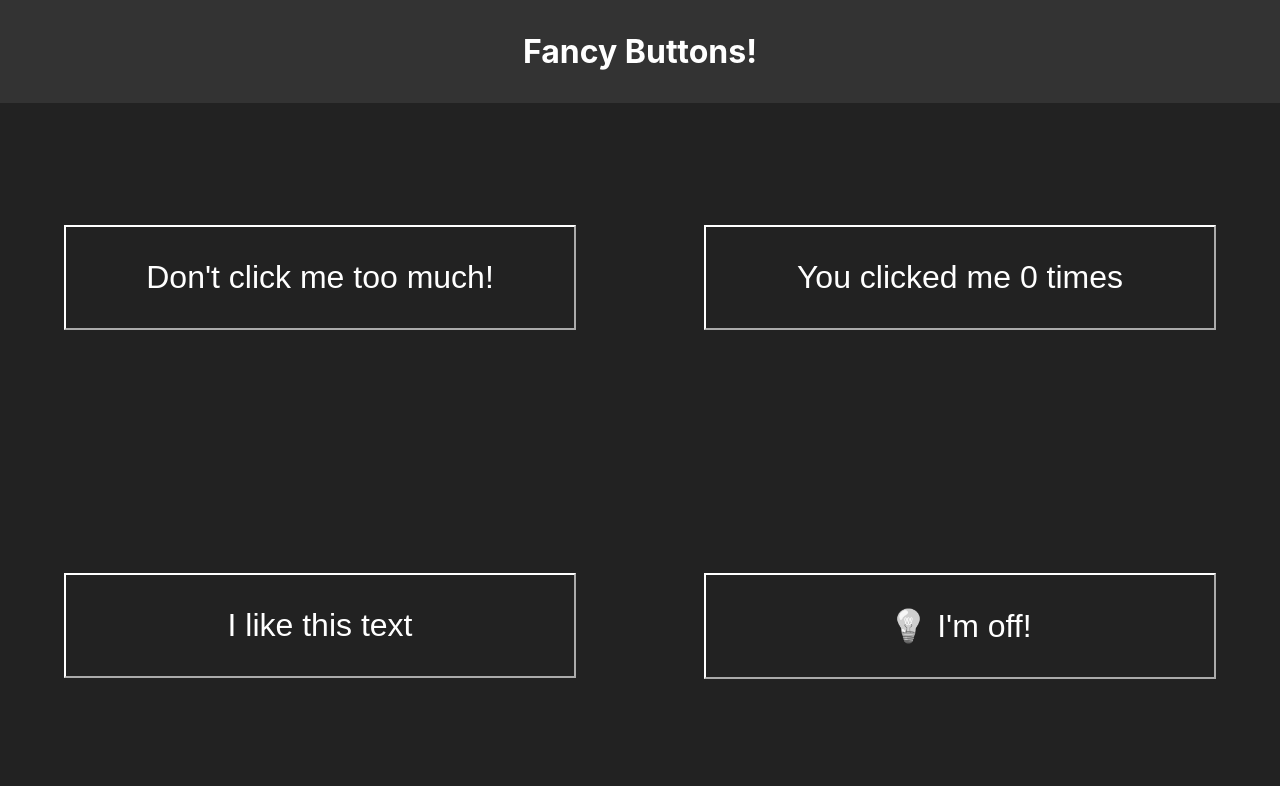
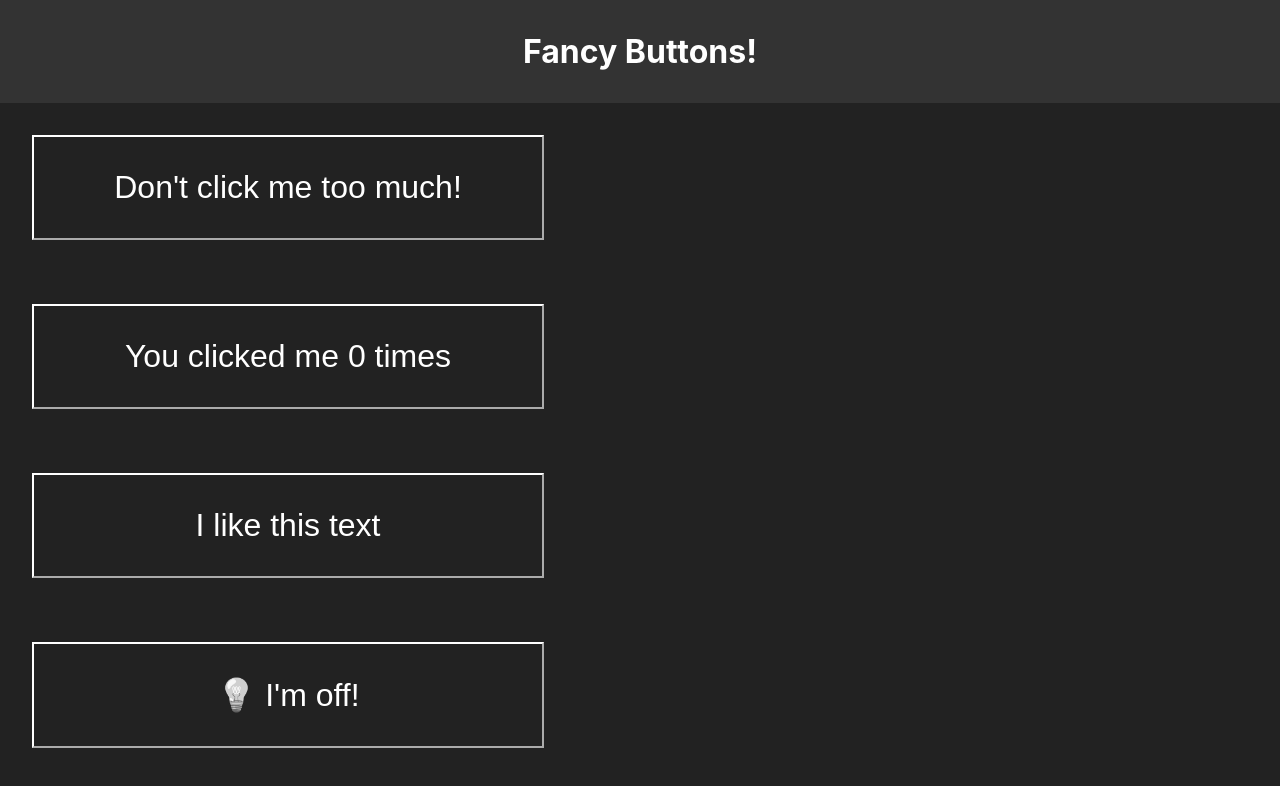
Before and after one commit to papoita/fancy-buttons, a React (Create React App) app: page / in a window 1280 px wide. Shown: the top 786 px of the page. Built offline with nearby package versions, Linux system fonts and the light colour scheme.

Commit message:
lift state up and pass down values turn on off

```diff
--- a/src/App.js
+++ b/src/App.js
@@ -8,18 +8,19 @@ import TextRepeaterButton from './components/TextRepeaterButton';
 function App() {
   const [light, setLight] = useState('off');
   const dark = (light === 'off') ? 'dark' : '';
+  const switchLight = () => setLight((light === "on") ? "off" : "on");
 
   return (
     <div className={`App ${dark}`}>
       <h1>Fancy Buttons!</h1>
-      <section>
+
         <AngryButton />
         <CounterButton />
         <TextRepeaterButton />
         <LightSwitchButton light={light} setLight={setLight}/>
-      </section>
-    </div>
-  );
-}
+      </div>
+    );
+  }
+
 
 export default App;
--- a/src/components/LightSwitchButton.js
+++ b/src/components/LightSwitchButton.js
@@ -1,12 +1,19 @@
 import React, { useState } from "react";
 
 function LightSwitchButton(props) {
-  const [light, setLight] = useState("off");
-
-  const handleClick = () => setLight(light === "on" ? "off" : "on");
+  console.log("=========", props);
+  const { light, setLight } = props;
+  const handleClick = () => {
+    if (light === "on") {
+      setLight("off")
+    } else {
+      setLight("on");
+    }
+  };
 
   return (
-      <button onClick={handleClick} className="LightSwitchButton">
+
+      <button onClick={handleClick } className="LightSwitchButton">
         {light === 'on' && <span><i>💡</i> I'm on!</span>}
         {light === 'off' && <span className="off"><i>💡</i> I'm off!</span>}
       </button>
```
